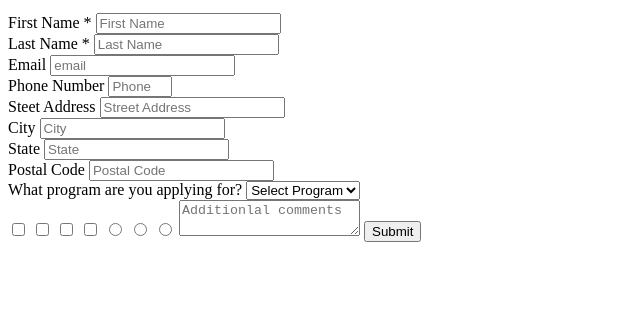
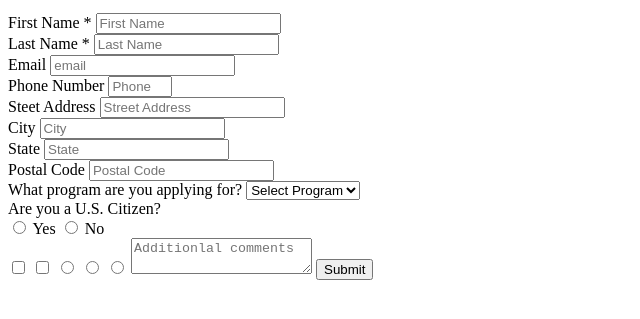
Before and after one commit to dboston528/form-fcc, a plain HTML site: page index.html in a window 1280 px wide. Shown: the part 87-406 px from the top of the page, without its empty margins (0-640 px from the left). Drawn offline with Linux system fonts and the light colour scheme.

Commit message:
Update index.html

```diff
--- a/index.html
+++ b/index.html
@@ -60,10 +60,23 @@
   </select>
   </div>
 
+  <div class = "form-gorup">
+    <label>Are you a U.S. Citizen?</label>
+    <div class="radio">
+      <label class ="control-label">
+        <input type="radio" value="true" required>
+        Yes
+      </label>
+      <label class ="radio-inline">
+        <input type="radio" value="false" required>
+        No
+      </label>
+    </div>
+  </div>
+
   <input type="checkbox" value="1">
-  <input type="checkbox" value="2">
-  <input type="checkbox" value="3">
-  <input type="checkbox" value="41">
+  <input type="checkbox" value="1">
+
 
   <input type="radio" name="radio-buttons" value="1">
   <input type="radio" name="radio-buttons" value="2">
```
